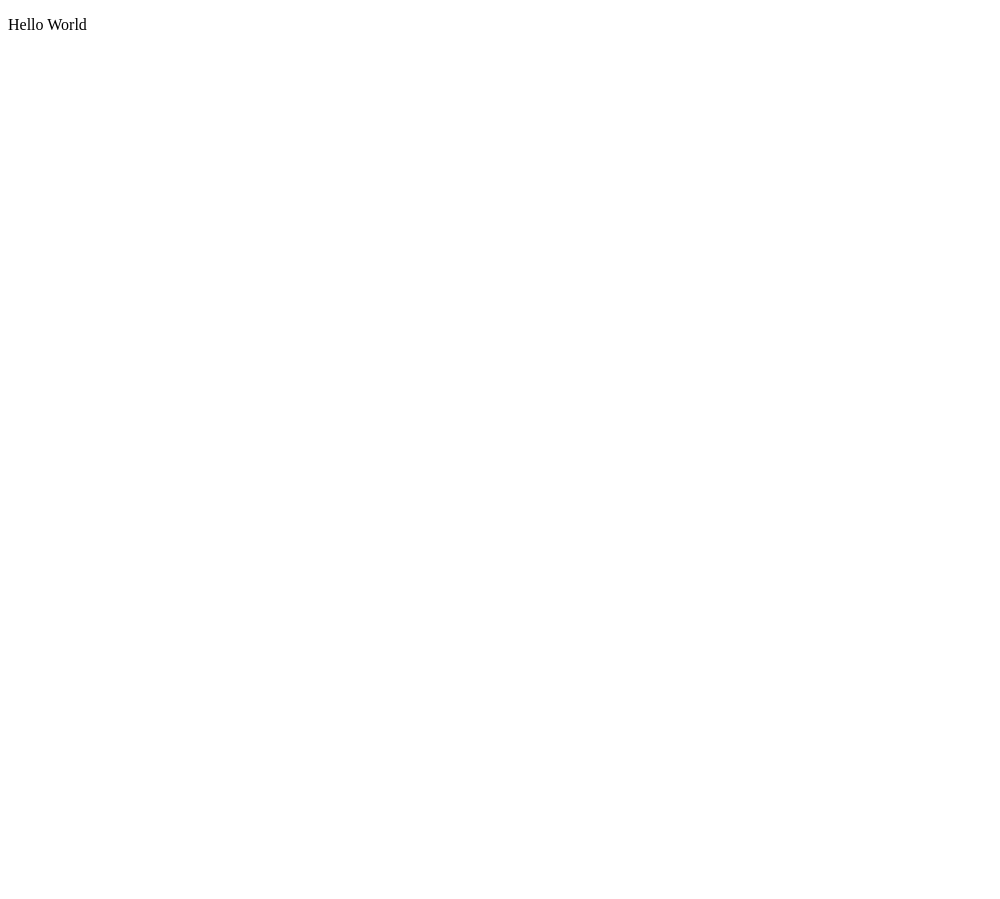
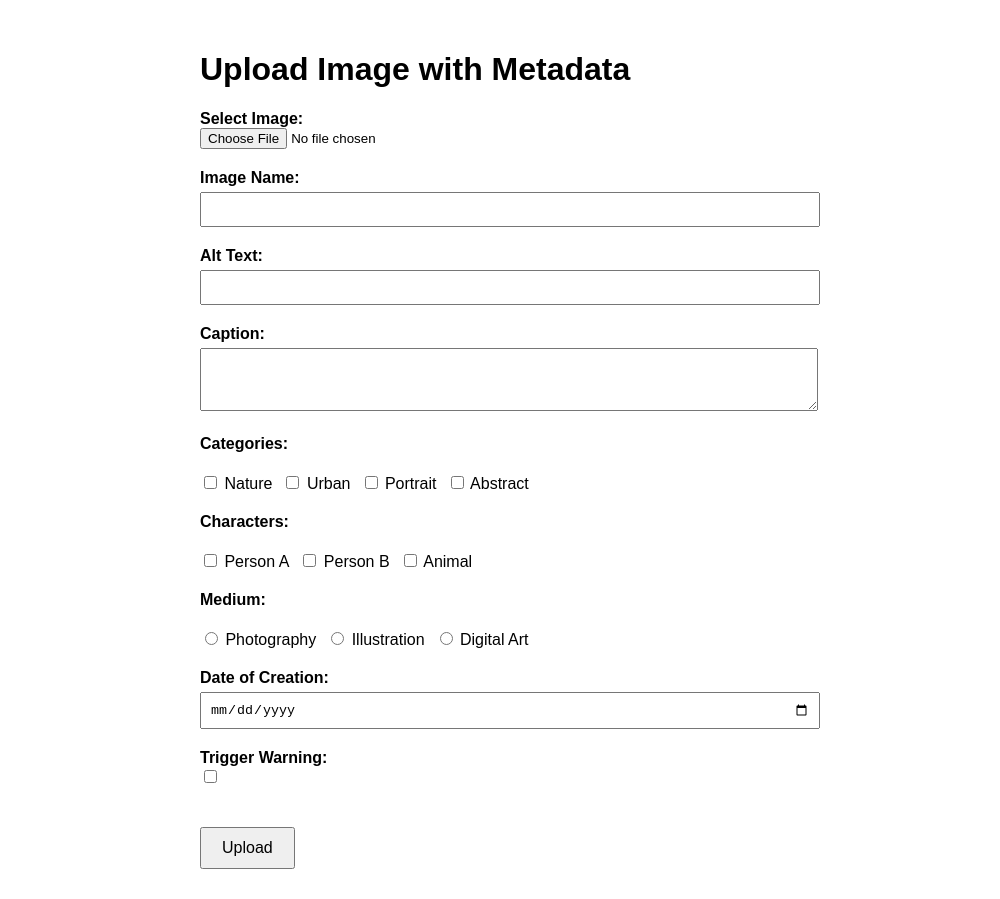
Before and after one commit to jas20202/ImageFormatterV2, an Electron app: page index.html in a window 1000 px wide. Before the commit the page ends 800 px from the top, so only its background shows below. Drawn offline with Linux system fonts and the light colour scheme.

Commit message:
adds basic form

```diff
--- a/index.html
+++ b/index.html
@@ -1,11 +1,136 @@
 <!DOCTYPE html>
 <html lang="en">
-	<head>
-		<meta charset="utf-8">
-		<meta name="viewport" content="width-device-width, initial-scale=1.0">
-		<title>Image Formatter</title>
-	</head>
-	<body>
-		<p>Hello World</p>
-	</body>
+<head>
+  <meta charset="UTF-8">
+  <title>Image Formatter</title>
+  <style>
+    body {
+        font-family: Arial, sans-serif;
+        padding: 30px;
+        max-width: 600px;
+        margin: auto;
+    }
+    label {
+        display: block;
+        margin-top: 15px;
+        font-weight: bold;
+    }
+    input[type="text"],
+    input[type="date"],
+    select,
+    textarea {
+        width: 100%;
+        padding: 8px;
+        margin-top: 5px;
+    }
+    .checkbox-group, .radio-group {
+        display: flex;
+        flex-wrap: wrap;
+        gap: 10px;
+        margin-top: 5px;
+    }
+    .checkbox-group label, .radio-group label {
+        font-weight: normal;
+    }
+    .form-group {
+        margin-bottom: 20px;
+    }
+    #image-preview {
+        margin-top: 15px;
+        max-width: 100%;
+        height: auto;
+        display: none;
+        border: 1px solid #ccc;
+        padding: 5px;
+    }
+    button {
+        margin-top: 20px;
+        padding: 10px 20px;
+        font-size: 16px;
+    }
+  </style>
+</head>
+<body>
+  <h1>Upload Image with Metadata</h1>
+    <div class="form-group">
+        <label for="image">Select Image:</label>
+        <input type="file" id="image" name="image" accept="image/*" required>
+        <img id="image-preview" src="#" alt="Image Preview">
+    </div>
+
+    <div class="form-group">
+        <label for="name">Image Name:</label>
+        <input type="text" id="name" name="name" required>
+    </div>
+
+    <div class="form-group">
+        <label for="alt">Alt Text:</label>
+        <input type="text" id="alt" name="alt" required>
+    </div>
+
+    <div class="form-group">
+        <label for="caption">Caption:</label>
+        <textarea id="caption" name="caption" rows="3"></textarea>
+    </div>
+
+    <div class="form-group">
+        <label>Categories:</label>
+        <div class="checkbox-group">
+        <label><input type="checkbox" name="categories" value="Nature"> Nature</label>
+        <label><input type="checkbox" name="categories" value="Urban"> Urban</label>
+        <label><input type="checkbox" name="categories" value="Portrait"> Portrait</label>
+        <label><input type="checkbox" name="categories" value="Abstract"> Abstract</label>
+        </div>
+    </div>
+
+    <div class="form-group">
+        <label>Characters:</label>
+        <div class="checkbox-group">
+        <label><input type="checkbox" name="characters" value="Person A"> Person A</label>
+        <label><input type="checkbox" name="characters" value="Person B"> Person B</label>
+        <label><input type="checkbox" name="characters" value="Animal"> Animal</label>
+        </div>
+    </div>
+
+    <div class="form-group">
+        <label>Medium:</label>
+        <div class="radio-group">
+        <label><input type="radio" name="medium" value="Photography" required> Photography</label>
+        <label><input type="radio" name="medium" value="Illustration"> Illustration</label>
+        <label><input type="radio" name="medium" value="Digital Art"> Digital Art</label>
+        </div>
+    </div>
+
+    <div class="form-group">
+        <label for="creation-date">Date of Creation:</label>
+        <input type="date" id="creation-date" name="creation_date">
+    </div>
+
+    <div class="form-group">
+        <label for="trigger-warning">Trigger Warning:</label>
+        <input type="checkbox" id="trigger-warning" name="trigger_warning">
+    </div>
+
+    <button type="submit">Upload</button>
+
+  <script>
+    const imageInput = document.getElementById('image');
+    const preview = document.getElementById('image-preview');
+
+    imageInput.addEventListener('change', function () {
+      const file = this.files[0];
+      if (file) {
+        const reader = new FileReader();
+        reader.onload = function (e) {
+          preview.setAttribute('src', e.target.result);
+          preview.style.display = 'block';
+        };
+        reader.readAsDataURL(file);
+      } else {
+        preview.setAttribute('src', '#');
+        preview.style.display = 'none';
+      }
+    });
+  </script>
+</body>
 </html>
```
